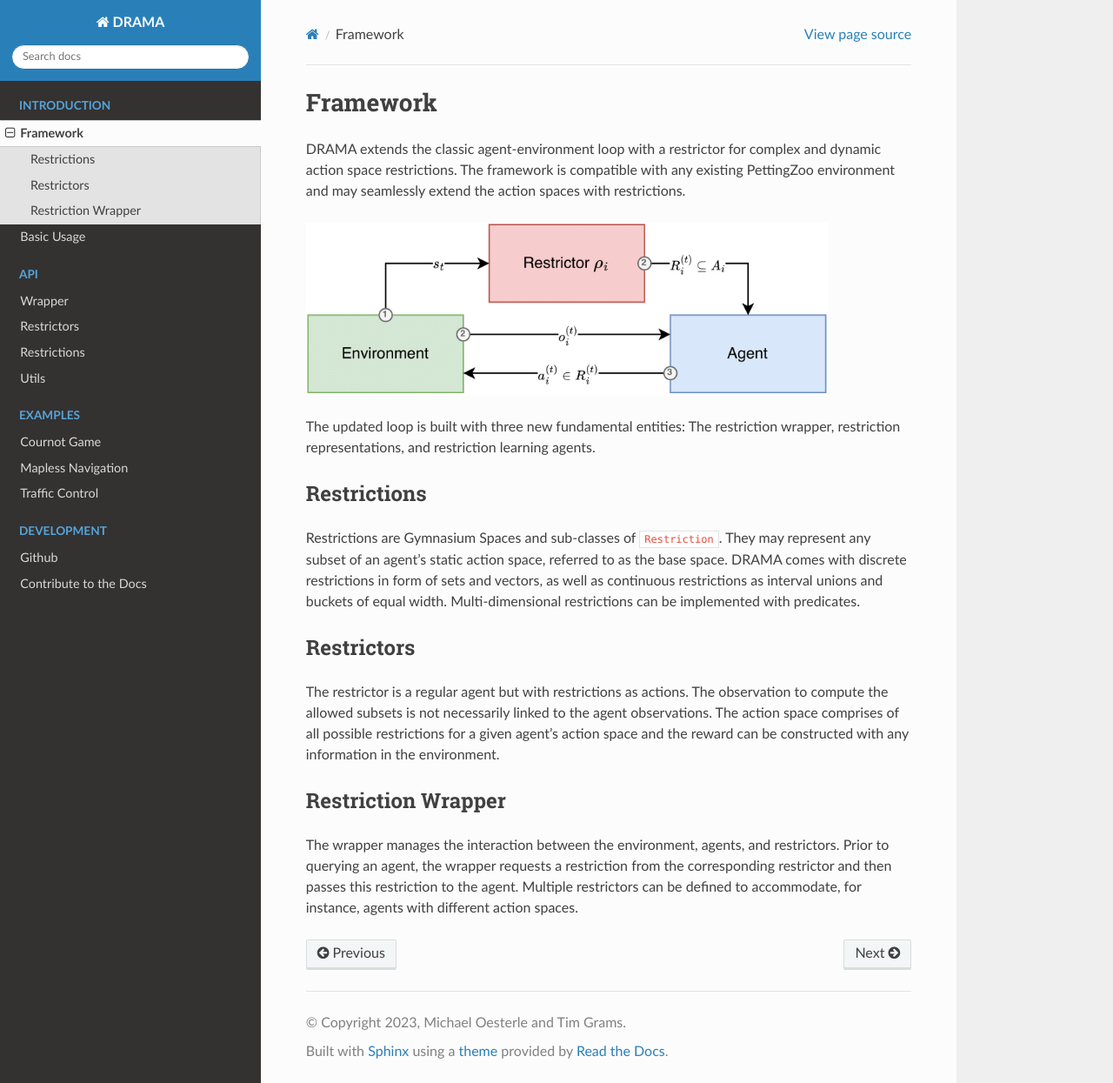
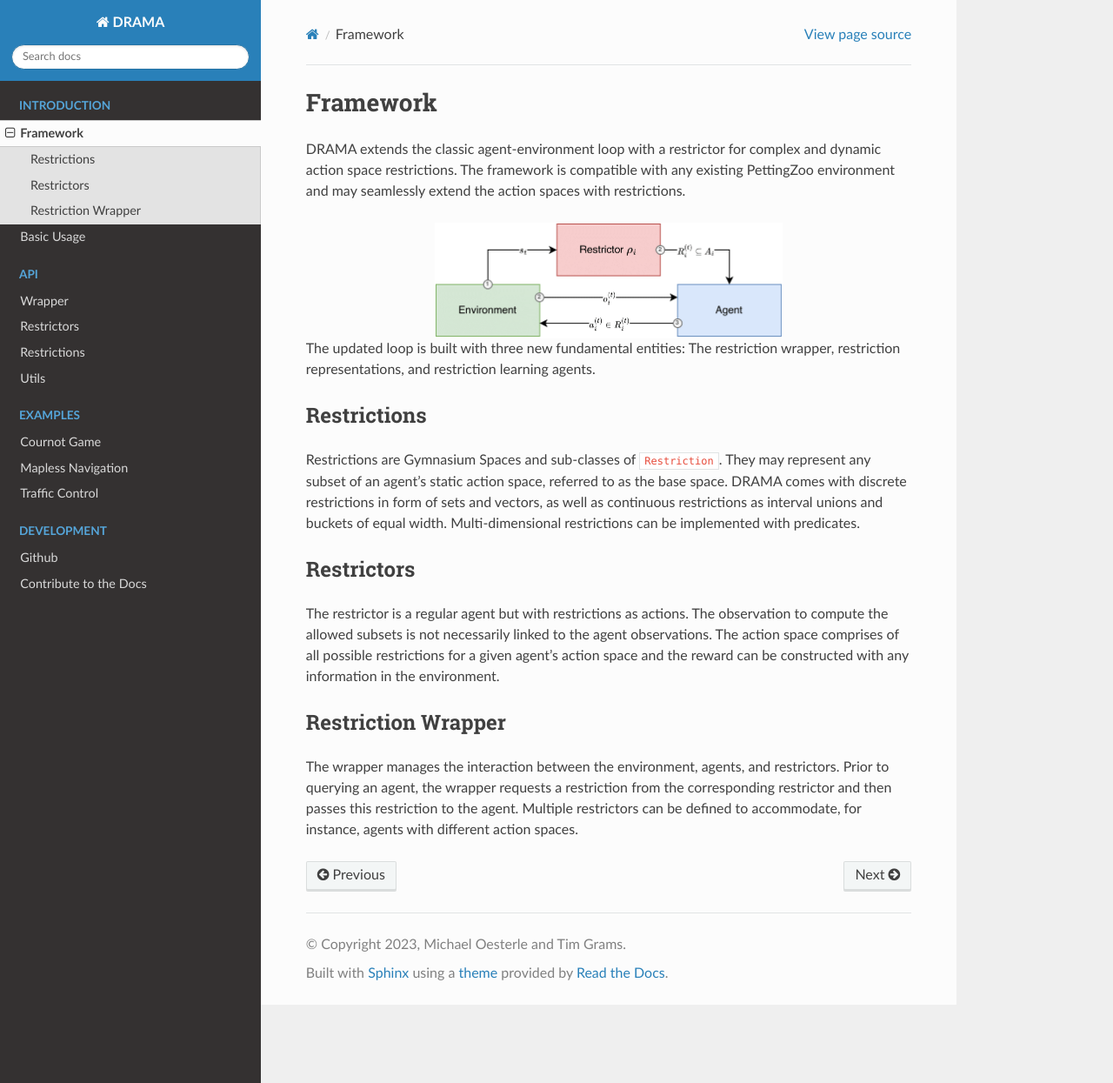
Before and after one commit to michoest/drama-wrapper, a Sphinx documentation site: the page built from docs/introduction/drama.rst, in a window 1280 px wide and 1245 px high. Shown: the whole window at 87% size. Built offline with Sphinx 7.4.7 and the Read the Docs theme 2.0.0, drawn with Linux system fonts in a browser that asks for light colours.

Commit message:
extended docs

```diff
--- a/docs/introduction/drama.rst
+++ b/docs/introduction/drama.rst
@@ -6,7 +6,8 @@ The framework is compatible with any existing PettingZoo environment and may sea
 restrictions.
 
 .. image:: drama-loop.png
-   :width: 600
+   :width: 400
+   :align: center
 
 The updated loop is built with three new fundamental entities: The restriction wrapper, restriction representations,
 and restriction learning agents.
```
